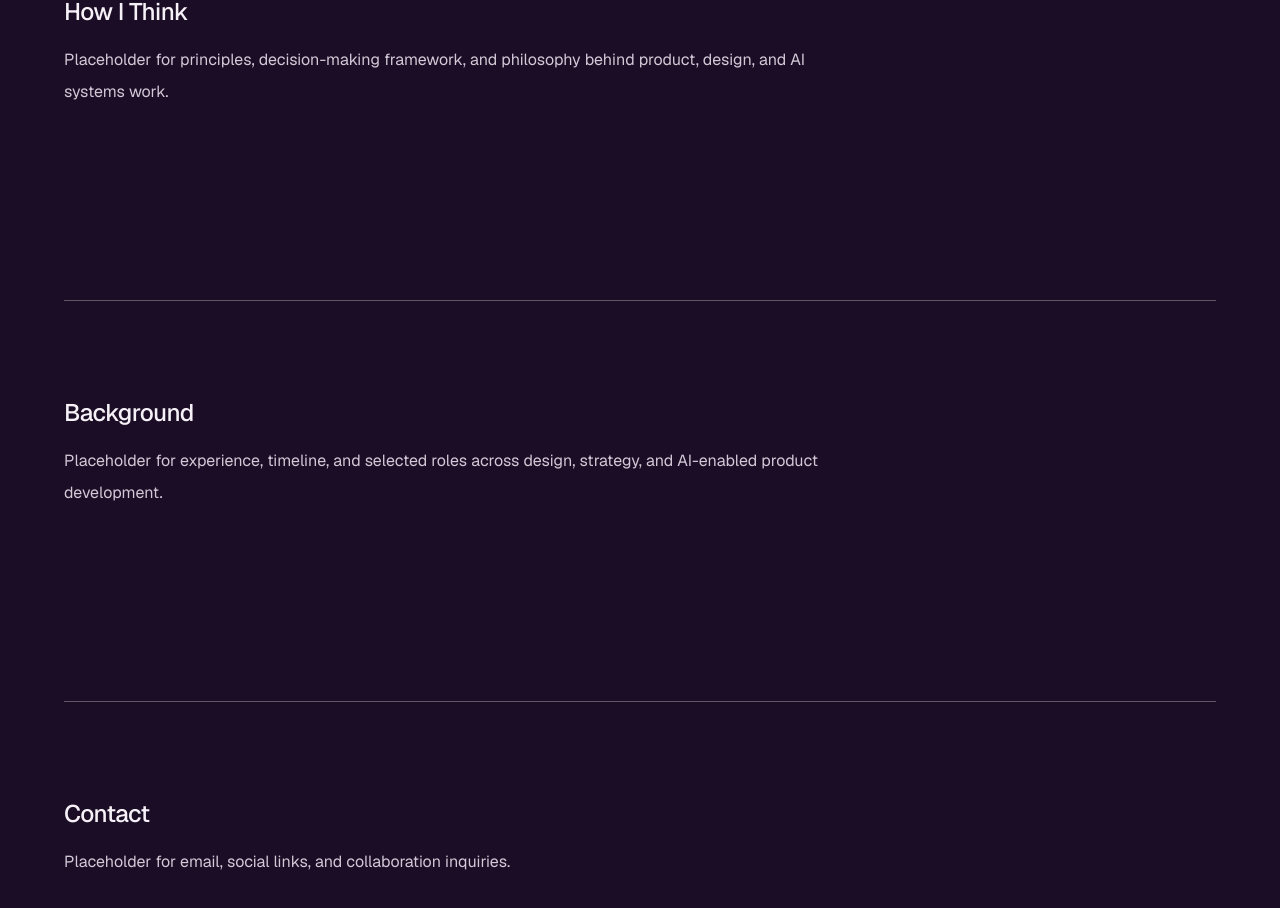
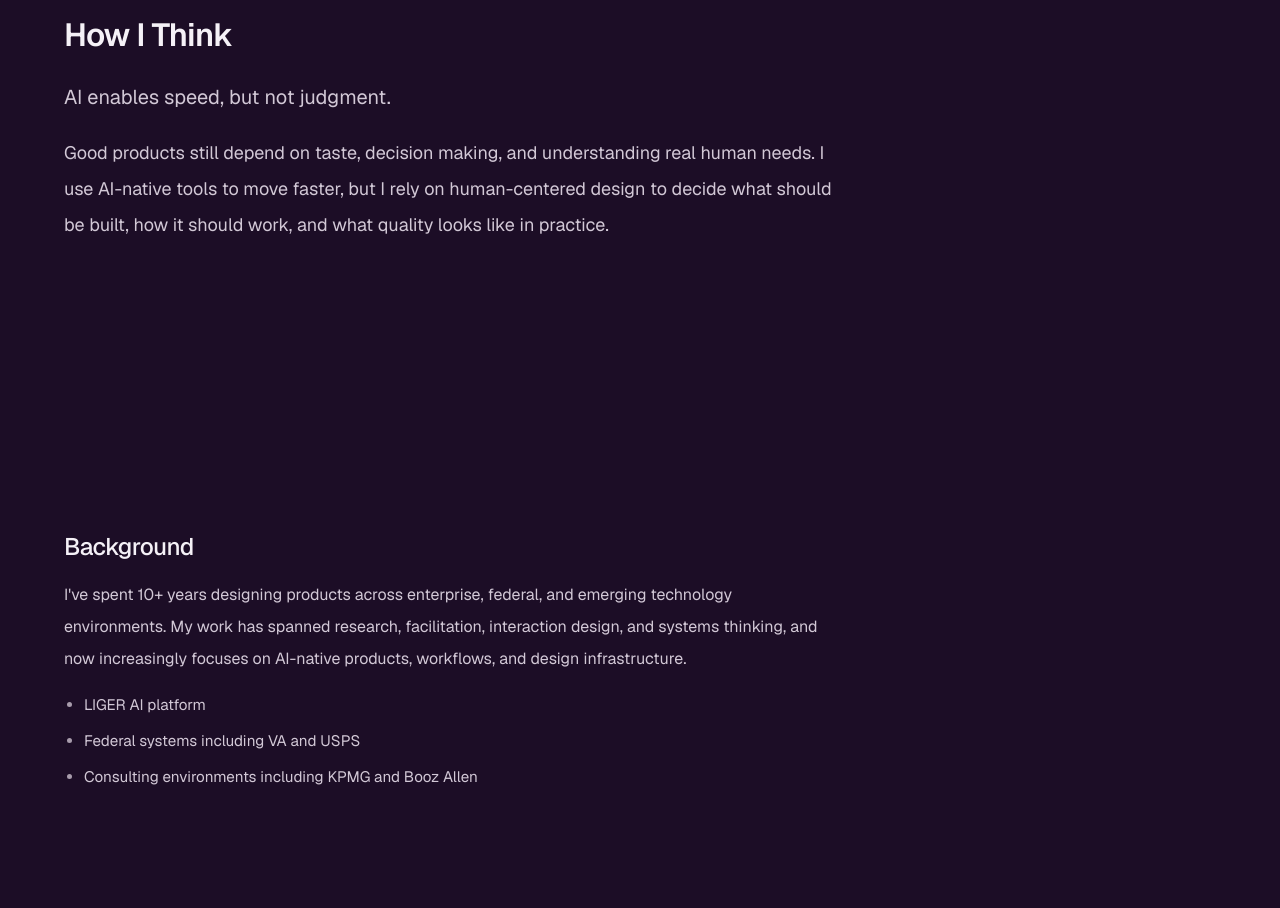
Before and after one commit to ivanku0/ivan-portfolio, a Next.js app: page / in a window 1280 px wide. Shown: the part 1758-2666 px from the top of the page. Built offline with nearby package versions, Linux system fonts and the light colour scheme.

Commit message:
homepage updates and refinement

```diff
--- a/app/page.tsx
+++ b/app/page.tsx
@@ -38,7 +38,7 @@ export default function Home() {
             <section
               id="selected-work"
               aria-labelledby="selected-work-heading"
-              className="space-y-14 pt-24 md:space-y-16 md:pt-34"
+              className="space-y-14 pt-28 md:space-y-16 md:pt-38"
             >
               <div className="space-y-5">
                 <h2
@@ -48,8 +48,8 @@ export default function Home() {
                   Selected Work
                 </h2>
                 <p className="text-secondary max-w-3xl text-base leading-8">
-                  Placeholder for case studies and outcomes. This section will
-                  highlight a few projects with context, process, and impact.
+                  Selected projects exploring how AI systems can be structured,
+                  made predictable, and applied to real production work.
                 </p>
               </div>
 
@@ -65,13 +65,26 @@ export default function Home() {
             <section
               id="how-i-think"
               aria-labelledby="how-i-think-heading"
-              className="section-divider space-y-6 border-t pt-22 md:pt-30"
+              className="space-y-7 pt-22 md:space-y-8 md:pt-30"
             >
-              <SectionHeading
-                id="how-i-think-heading"
-                title="How I Think"
-                description="Placeholder for principles, decision-making framework, and philosophy behind product, design, and AI systems work."
-              />
+              <div className="space-y-5">
+                <h2
+                  id="how-i-think-heading"
+                  className="text-[1.7rem] font-semibold tracking-tight md:text-[2rem]"
+                >
+                  How I Think
+                </h2>
+                <p className="text-secondary max-w-3xl text-lg leading-8 md:text-xl md:leading-9">
+                  AI enables speed, but not judgment.
+                </p>
+                <p className="text-secondary max-w-3xl text-base leading-8 md:text-lg md:leading-9">
+                  Good products still depend on taste, decision making, and
+                  understanding real human needs. I use AI-native tools to move
+                  faster, but I rely on human-centered design to decide what
+                  should be built, how it should work, and what quality looks
+                  like in practice.
+                </p>
+              </div>
             </section>
           </RevealOnScroll>
 
@@ -79,13 +92,30 @@ export default function Home() {
             <section
               id="background"
               aria-labelledby="background-heading"
-              className="section-divider space-y-6 border-t pt-18 md:pt-24"
+              className="space-y-6 pt-18 md:space-y-7 md:pt-24"
             >
-              <SectionHeading
-                id="background-heading"
-                title="Background"
-                description="Placeholder for experience, timeline, and selected roles across design, strategy, and AI-enabled product development."
-              />
+              <div className="space-y-4">
+                <h2
+                  id="background-heading"
+                  className="text-xl font-medium tracking-tight md:text-2xl"
+                >
+                  Background
+                </h2>
+                <p className="text-secondary max-w-3xl text-base leading-8">
+                  I&apos;ve spent 10+ years designing products across enterprise,
+                  federal, and emerging technology environments. My work has
+                  spanned research, facilitation, interaction design, and
+                  systems thinking, and now increasingly focuses on AI-native
+                  products, workflows, and design infrastructure.
+                </p>
+                <ul className="text-secondary list-disc space-y-2 pl-5 text-sm leading-7 marker:text-[var(--color-text-muted)] md:text-[0.95rem]">
+                  <li>LIGER AI platform</li>
+                  <li>Federal systems including VA and USPS</li>
+                  <li>
+                    Consulting environments including KPMG and Booz Allen
+                  </li>
+                </ul>
+              </div>
             </section>
           </RevealOnScroll>
           <RevealOnScroll>
--- a/components/SiteFooter.tsx
+++ b/components/SiteFooter.tsx
@@ -1,17 +1,16 @@
-import { SectionHeading } from "@/components/SectionHeading";
-
 export function SiteFooter() {
   return (
     <section
       id="contact"
       aria-labelledby="contact-heading"
-      className="section-divider space-y-6 border-t pt-18 md:pt-24"
+      className="space-y-4 pt-16 md:pt-20"
     >
-      <SectionHeading
-        id="contact-heading"
-        title="Contact"
-        description="Placeholder for email, social links, and collaboration inquiries."
-      />
+      <h2 id="contact-heading" className="text-xl font-medium tracking-tight md:text-2xl">
+        Contact
+      </h2>
+      <p className="text-secondary max-w-2xl text-base leading-8">
+        Open to product design, AI systems, and early-stage exploration work.
+      </p>
     </section>
   );
 }
```
